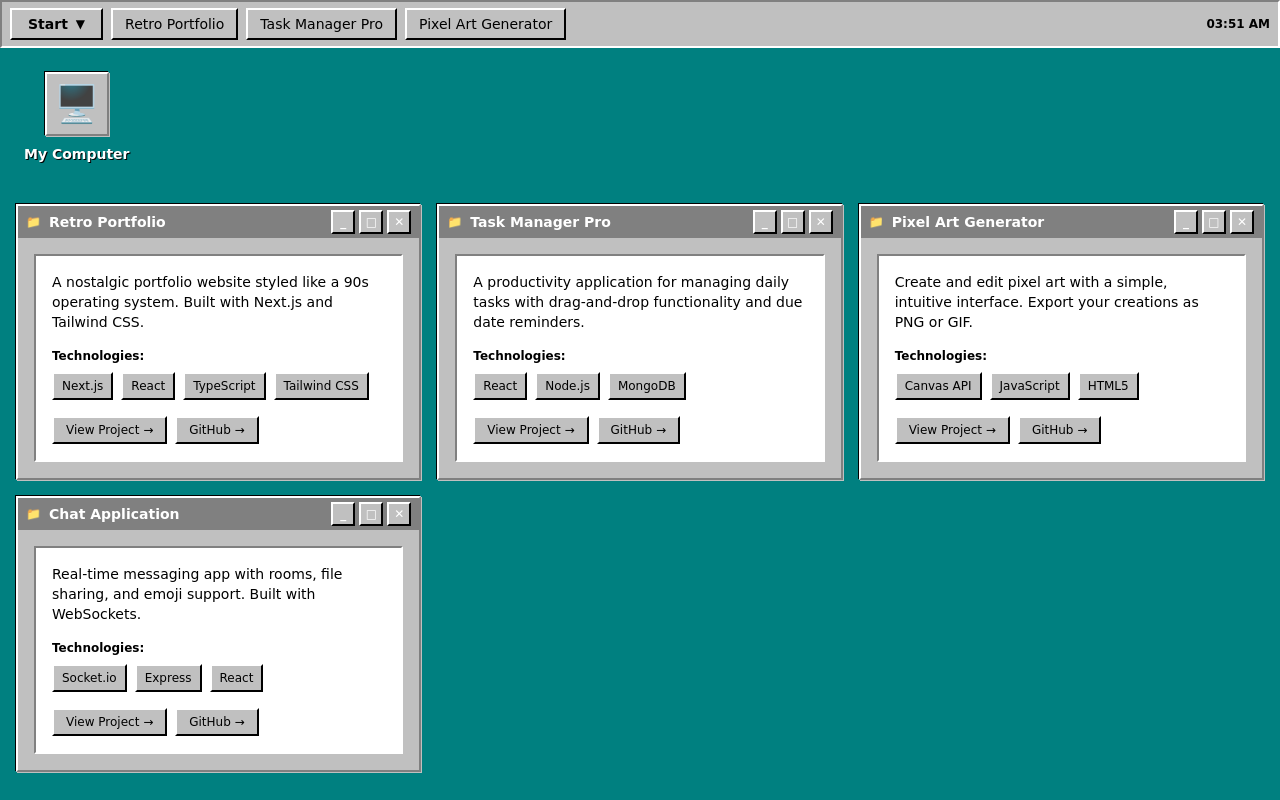
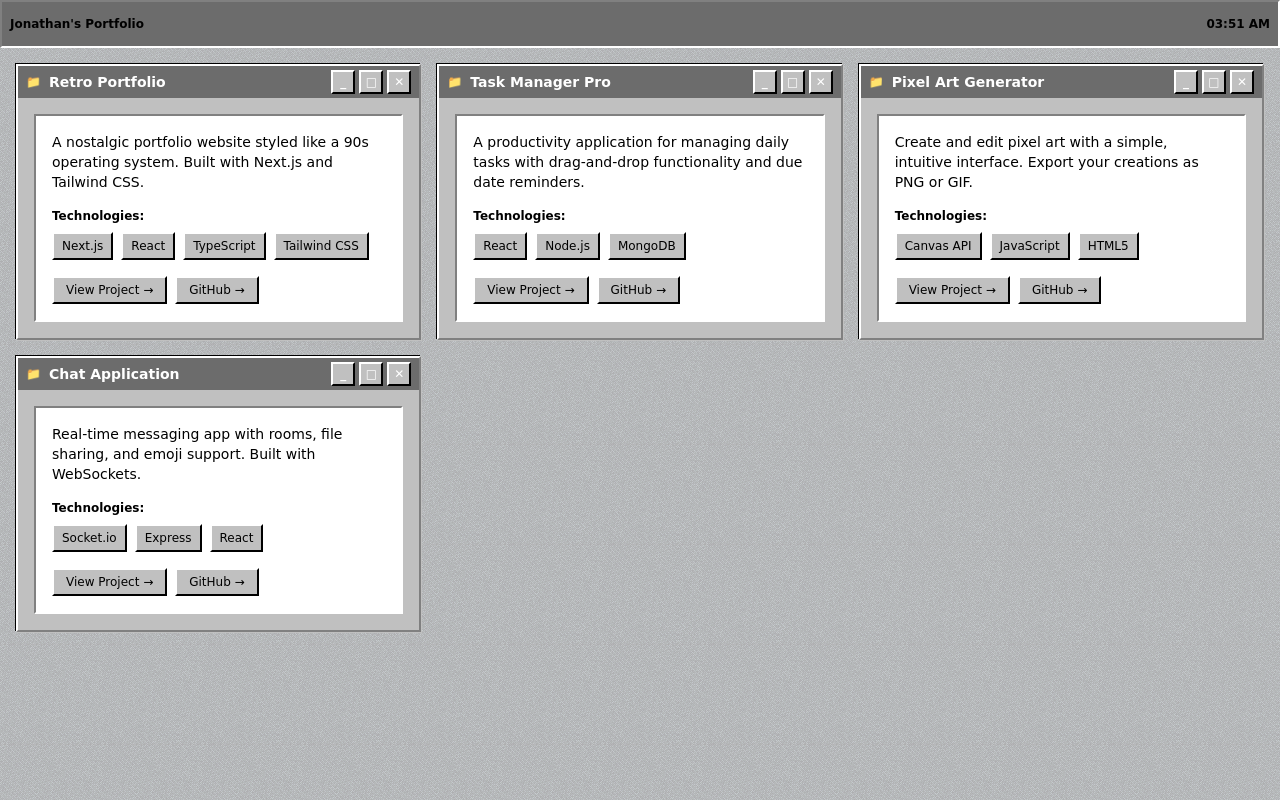
Before and after one commit to Jonathan1600/retro-portfolio, a Next.js app: page / in a window 1280 px wide. Built offline with nearby package versions, Linux system fonts and the light colour scheme.

Commit message:
Adding initial theme colors, background texture and cleanups

```diff
--- a/src/app/page.tsx
+++ b/src/app/page.tsx
@@ -15,7 +15,8 @@ const projects: Project[] = [
   {
     id: 1,
     title: "Retro Portfolio",
-    description: "A nostalgic portfolio website styled like a 90s operating system. Built with Next.js and Tailwind CSS.",
+    description:
+      "A nostalgic portfolio website styled like a 90s operating system. Built with Next.js and Tailwind CSS.",
     technologies: ["Next.js", "React", "TypeScript", "Tailwind CSS"],
     link: "#",
     github: "#",
@@ -23,7 +24,8 @@ const projects: Project[] = [
   {
     id: 2,
     title: "Task Manager Pro",
-    description: "A productivity application for managing daily tasks with drag-and-drop functionality and due date reminders.",
+    description:
+      "A productivity application for managing daily tasks with drag-and-drop functionality and due date reminders.",
     technologies: ["React", "Node.js", "MongoDB"],
     link: "#",
     github: "#",
@@ -31,7 +33,8 @@ const projects: Project[] = [
   {
     id: 3,
     title: "Pixel Art Generator",
-    description: "Create and edit pixel art with a simple, intuitive interface. Export your creations as PNG or GIF.",
+    description:
+      "Create and edit pixel art with a simple, intuitive interface. Export your creations as PNG or GIF.",
     technologies: ["Canvas API", "JavaScript", "HTML5"],
     link: "#",
     github: "#",
@@ -39,7 +42,8 @@ const projects: Project[] = [
   {
     id: 4,
     title: "Chat Application",
-    description: "Real-time messaging app with rooms, file sharing, and emoji support. Built with WebSockets.",
+    description:
+      "Real-time messaging app with rooms, file sharing, and emoji support. Built with WebSockets.",
     technologies: ["Socket.io", "Express", "React"],
     link: "#",
     github: "#",
@@ -48,83 +52,22 @@ const projects: Project[] = [
 
 export default function HomePage() {
   const [activeWindow, setActiveWindow] = useState<number | null>(null);
-  const [startMenuOpen, setStartMenuOpen] = useState(false);
 
   return (
-    <div className="min-h-screen bg-[#008080] flex flex-col">
-      {/* Taskbar Header */}
-      <div className="bg-[#c0c0c0] window-border-inset w-full h-12 flex items-center px-2 gap-2 z-50">
-        <div className="relative">
-          <button
-            onClick={() => setStartMenuOpen(!startMenuOpen)}
-            className="window-button px-4 py-1 font-bold text-sm flex items-center gap-2"
-          >
-            <span>Start</span>
-            <span className="text-xs">▼</span>
-          </button>
-          {startMenuOpen && (
-            <div className="absolute bottom-full left-0 mb-1 bg-[#c0c0c0] window-border w-64 py-1">
-              <div className="px-4 py-2 hover:bg-[#000080] hover:text-white cursor-pointer">
-                Programs
-              </div>
-              <div className="px-4 py-2 hover:bg-[#000080] hover:text-white cursor-pointer">
-                Documents
-              </div>
-              <div className="px-4 py-2 hover:bg-[#000080] hover:text-white cursor-pointer">
-                Settings
-              </div>
-              <div className="px-4 py-2 hover:bg-[#000080] hover:text-white cursor-pointer">
-                Find
-              </div>
-              <div className="px-4 py-2 hover:bg-[#000080] hover:text-white cursor-pointer">
-                Help
-              </div>
-              <div className="px-4 py-2 hover:bg-[#000080] hover:text-white cursor-pointer">
-                Run...
-              </div>
-              <div className="border-t border-gray-600 my-1"></div>
-              <div className="px-4 py-2 hover:bg-[#000080] hover:text-white cursor-pointer">
-                Shut Down...
-              </div>
-            </div>
-          )}
+    <div className="bg-ps1-light-grey flex min-h-screen flex-col bg-[url(../../public/church.png)]">
+      <header className="window-border-inset bg-ps1-dark-grey z-50 flex h-12 w-full items-center gap-2 px-2">
+        <div className="text-xs font-bold">Jonathan&apos;s Portfolio</div>
+        <div className="ml-auto text-xs font-bold">
+          {new Date().toLocaleTimeString([], {
+            hour: "2-digit",
+            minute: "2-digit",
+          })}
         </div>
-        <div className="flex-1 flex items-center gap-2">
-          {projects.slice(0, 3).map((project) => (
-            <button
-              key={project.id}
-              onClick={() => setActiveWindow(project.id)}
-              className={`window-button px-3 py-1 text-sm ${
-                activeWindow === project.id ? "bg-[#000080] text-white" : ""
-              }`}
-            >
-              {project.title}
-            </button>
-          ))}
-        </div>
-        <div className="text-xs font-bold">
-          {new Date().toLocaleTimeString([], { hour: '2-digit', minute: '2-digit' })}
-        </div>
-      </div>
-
-      {/* Main Content Area */}
-      <div className="flex-1 p-4 overflow-auto">
-        {/* Desktop Icons Area */}
-        <div className="mb-8">
-          <div className="inline-flex flex-col items-center gap-2 cursor-pointer hover:bg-black/10 p-2">
-            <div className="w-16 h-16 bg-[#c0c0c0] window-border flex items-center justify-center text-4xl">
-              🖥️
-            </div>
-            <span className="text-white text-sm font-semibold drop-shadow-[1px_1px_0_rgba(0,0,0,1)]">
-              My Computer
-            </span>
-          </div>
-        </div>
-
-        {/* Project Windows */}
-        <div className="grid grid-cols-1 md:grid-cols-2 lg:grid-cols-3 gap-4">
+      </header>
+      <section className="flex-1 overflow-auto p-4">
+        <div className="grid grid-cols-1 gap-4 md:grid-cols-2 lg:grid-cols-3">
           {projects.map((project) => (
-            <ProjectCard
+            <ProjectWindow
               key={project.id}
               project={project}
               isActive={activeWindow === project.id}
@@ -133,19 +76,24 @@ export default function HomePage() {
             />
           ))}
         </div>
-      </div>
+      </section>
     </div>
   );
 }
 
-interface ProjectCardProps {
+interface ProjectWindowProps {
   project: Project;
   isActive: boolean;
   onActivate: () => void;
   onClose: () => void;
 }
 
-function ProjectCard({ project, isActive, onActivate, onClose }: ProjectCardProps) {
+function ProjectWindow({
+  project,
+  isActive,
+  onActivate,
+  onClose,
+}: ProjectWindowProps) {
   const [minimized, setMinimized] = useState(false);
 
   if (minimized) {
@@ -154,14 +102,13 @@ function ProjectCard({ project, isActive, onActivate, onClose }: ProjectCardProp
 
   return (
     <div
-      className={`bg-[#c0c0c0] window-border ${isActive ? "z-40" : "z-10"} cursor-pointer`}
+      className={`window-border bg-[#c0c0c0] ${isActive ? "z-40" : "z-10"} cursor-pointer`}
       onClick={onActivate}
     >
-      {/* Title Bar */}
       <div
         className={`${
-          isActive ? "bg-[#000080]" : "bg-[#808080]"
-        } text-white px-2 py-1 flex items-center justify-between text-sm font-bold`}
+          isActive ? "bg-windows-blue" : "bg-ps1-dark-grey"
+        } flex items-center justify-between px-2 py-1 text-sm font-bold text-white`}
       >
         <div className="flex items-center gap-2">
           <span className="text-xs">📁</span>
@@ -174,7 +121,7 @@ function ProjectCard({ project, isActive, onActivate, onClose }: ProjectCardProp
               setMinimized(true);
               onClose();
             }}
-            className="window-button w-6 h-6 flex items-center justify-center text-xs font-bold"
+            className="window-button flex h-6 w-6 items-center justify-center text-xs font-bold"
             title="Minimize"
           >
             _
@@ -182,9 +129,9 @@ function ProjectCard({ project, isActive, onActivate, onClose }: ProjectCardProp
           <button
             onClick={(e) => {
               e.stopPropagation();
-              // Maximize - placeholder
+              //placeholder
             }}
-            className="window-button w-6 h-6 flex items-center justify-center text-xs font-bold"
+            className="window-button flex h-6 w-6 items-center justify-center text-xs font-bold"
             title="Maximize"
           >
             □
@@ -195,7 +142,7 @@ function ProjectCard({ project, isActive, onActivate, onClose }: ProjectCardProp
               setMinimized(true);
               onClose();
             }}
-            className="window-button w-6 h-6 flex items-center justify-center text-xs font-bold"
+            className="window-button flex h-6 w-6 items-center justify-center text-xs font-bold"
             title="Close"
           >
             ✕
@@ -203,13 +150,14 @@ function ProjectCard({ project, isActive, onActivate, onClose }: ProjectCardProp
         </div>
       </div>
 
-      {/* Window Content */}
-      <div className="p-4 bg-[#c0c0c0] min-h-[200px]">
+      <div className="min-h-[200px] bg-[#c0c0c0] p-4">
         <div className="window-border-inset bg-white p-4">
-          <p className="text-sm text-black mb-4">{project.description}</p>
+          <p className="mb-4 text-sm text-black">{project.description}</p>
 
           <div className="mb-4">
-            <div className="font-bold text-xs mb-2 text-black">Technologies:</div>
+            <div className="mb-2 text-xs font-bold text-black">
+              Technologies:
+            </div>
             <div className="flex flex-wrap gap-2">
               {project.technologies.map((tech, idx) => (
                 <span
--- a/src/styles/globals.css
+++ b/src/styles/globals.css
@@ -3,16 +3,20 @@
 @theme {
   --font-sans: var(--font-geist-sans), ui-sans-serif, system-ui, sans-serif,
     "Apple Color Emoji", "Segoe UI Emoji", "Segoe UI Symbol", "Noto Color Emoji";
+  --color-ps1-dark-grey: #6c6c6c;
+  --color-ps1-light-grey: #adadad;
+  --color-ps1-silver: #8a8d8f;
+  --color-windows-blue: #000080
 }
 
 * {
   box-sizing: border-box;
 }
 
+
 body {
   margin: 0;
   padding: 0;
-  background: #008080; /* Windows 95 teal background */
   overflow-x: hidden;
   font-family: "MS Sans Serif", "Comic Sans MS", sans-serif;
 }
```
Also changed, not shown: public/church.png (added).
